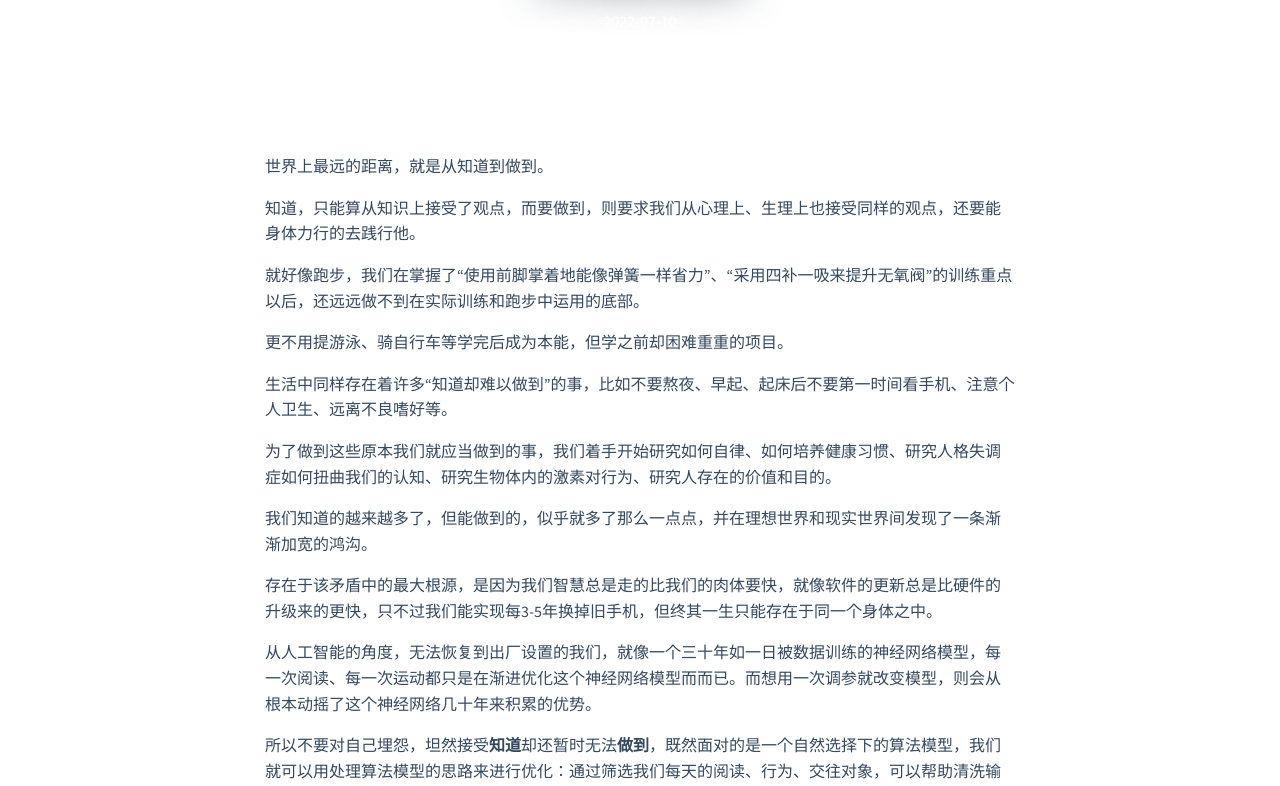
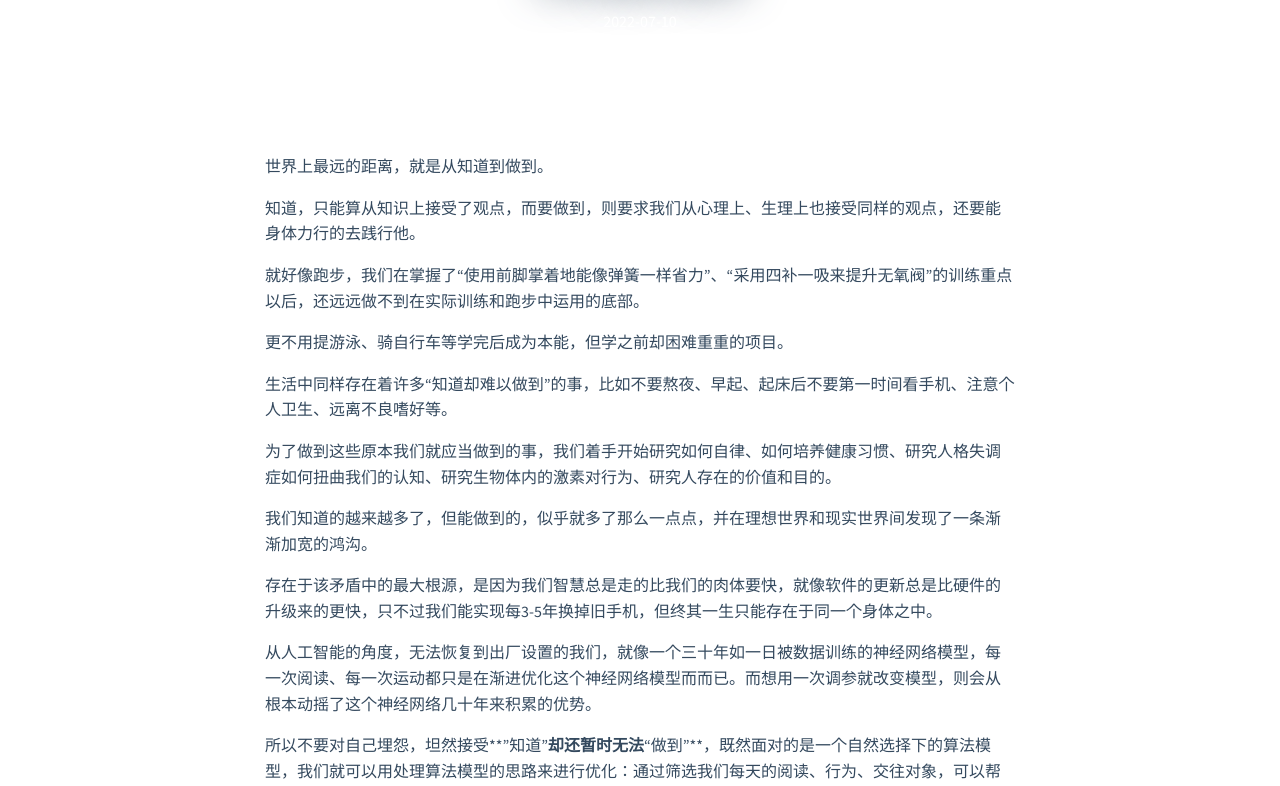
Before and after one commit to mel0nC0de/mel0nC0de.github.io, a plain HTML site: page 2022/07/10/从知道到做到/index.html in a window 1280 px wide. Shown: the part 156-942 px from the top of the page. Drawn offline with nearby package versions, Linux system fonts and the light colour scheme; a script that the page names is missing.

Commit message:
Site updated: 2022-07-10 15:00:17

```diff
--- a/2022/07/10/从知道到做到/index.html
+++ b/2022/07/10/从知道到做到/index.html
@@ -129,7 +129,7 @@
 <p>我们知道的越来越多了，但能做到的，似乎就多了那么一点点，并在理想世界和现实世界间发现了一条渐渐加宽的鸿沟。</p>
 <p>存在于该矛盾中的最大根源，是因为我们智慧总是走的比我们的肉体要快，就像软件的更新总是比硬件的升级来的更快，只不过我们能实现每3-5年换掉旧手机，但终其一生只能存在于同一个身体之中。</p>
 <p>从人工智能的角度，无法恢复到出厂设置的我们，就像一个三十年如一日被数据训练的神经网络模型，每一次阅读、每一次运动都只是在渐进优化这个神经网络模型而而已。而想用一次调参就改变模型，则会从根本动摇了这个神经网络几十年来积累的优势。</p>
-<p>所以不要对自己埋怨，坦然接受<strong>知道</strong>却还暂时无法<strong>做到</strong>，既然面对的是一个自然选择下的算法模型，我们就可以用处理算法模型的思路来进行优化：通过筛选我们每天的阅读、行为、交往对象，可以帮助清洗输入数据，减少错误和有害数据的“投毒”；通过晨间笔记、每日反思等方式，将原本层级较少的长反射弧改进为层级较多的短反射弧，增强对模型的优化能力；通过每天的实践、撰写发布笔记和交流，将模型进行上线压力测试，在数据面上检验模型。</p>
+<p>所以不要对自己埋怨，坦然接受**”知道”<strong>却还暂时无法</strong>“做到”**，既然面对的是一个自然选择下的算法模型，我们就可以用处理算法模型的思路来进行优化：通过筛选我们每天的阅读、行为、交往对象，可以帮助清洗输入数据，减少错误和有害数据的“投毒”；通过晨间笔记、每日反思等方式，将原本层级较少的长反射弧改进为层级较多的短反射弧，增强对模型的优化能力；通过每天的实践、撰写发布笔记和交流，将模型进行上线压力测试，在数据面上检验模型。</p>
 <p>就像哲学上的“特修斯之船之船”一样，我无法回答在渐进地更换思维模型的每一个模块之后，我们还是之前的我们，但不论与否，我们都收获了一个更好的我们。</p>
 <p>然后那天我们会对自己说：“我（们）做到了”。</p>
 </section>
```
